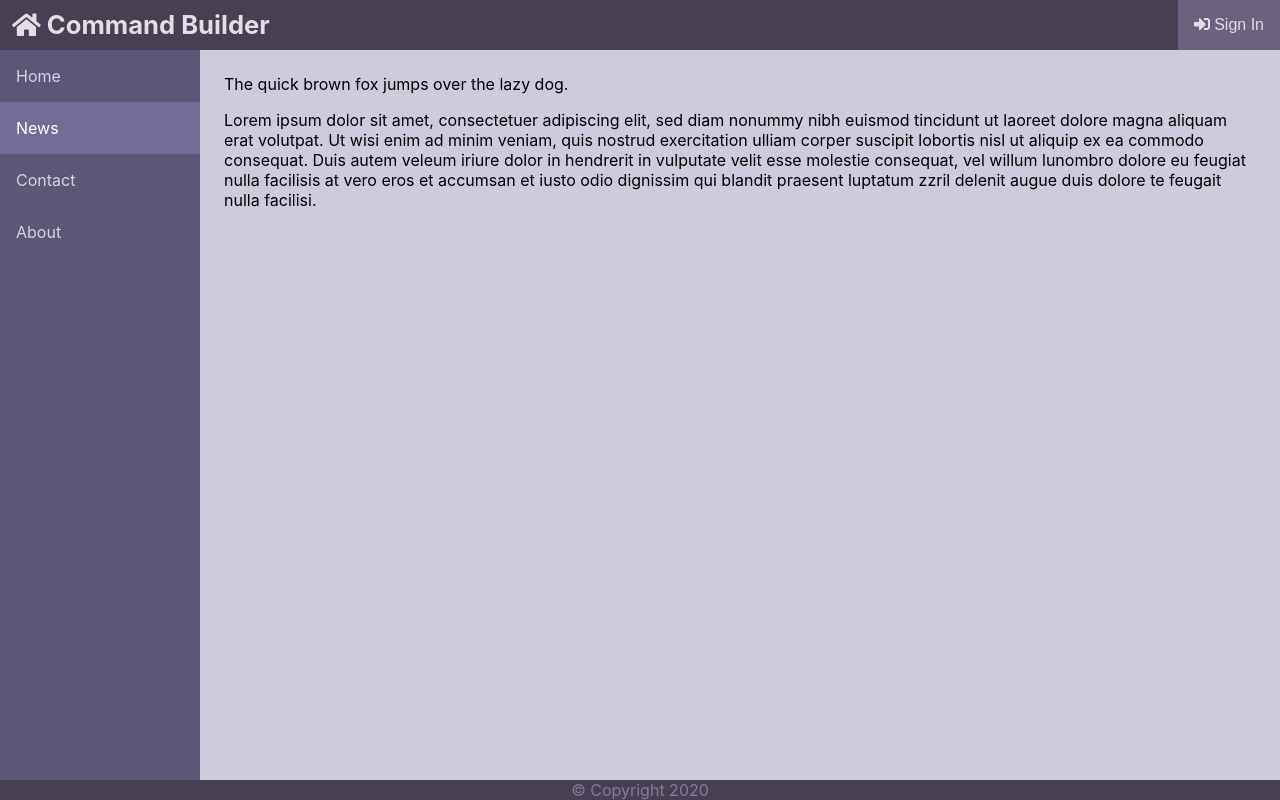
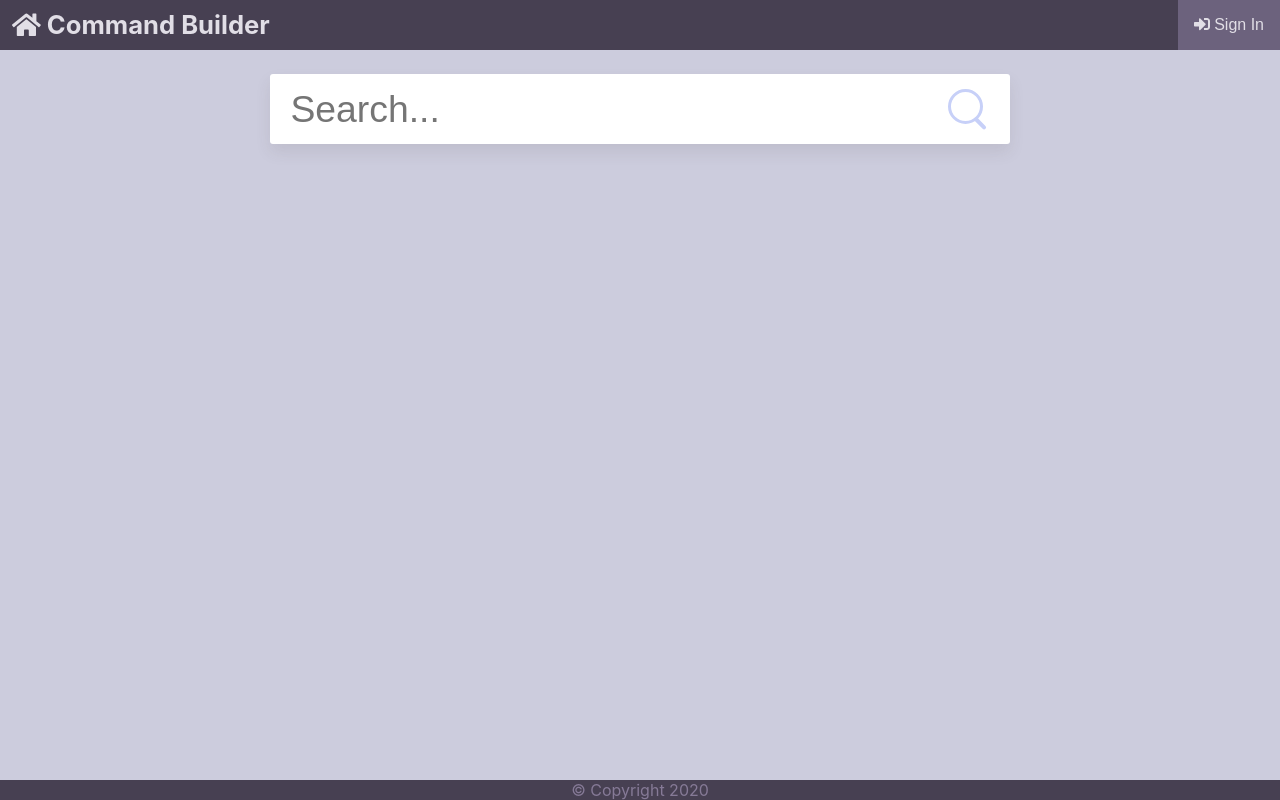
Before and after one commit to vivekweb2013/commandhunt, a React (Create React App) app in the folder gui/: page / in a window 1280 px wide. Built offline with nearby package versions, Linux system fonts and the light colour scheme.

Commit message:
Create a basic finder view for searching commands

```diff
--- a/gui/src/App.js
+++ b/gui/src/App.js
@@ -15,7 +15,6 @@ function App() {
     <React.Fragment>
       <Header />
       <div className="main-container">
-        <Sidebar />
         <Content />
       </div>
       <Footer />
--- a/gui/src/components/Content.js
+++ b/gui/src/components/Content.js
@@ -1,14 +1,12 @@
 import React, { Component } from 'react';
 import './Content.scss';
+import Finder from './Finder';
 
 class Content extends Component {
     render() {
         return (
             <div className="content">
-                The quick brown fox jumps over the lazy dog.
-                <p>
-                    Lorem ipsum dolor sit amet, consectetuer adipiscing elit, sed diam nonummy nibh euismod tincidunt ut laoreet dolore magna aliquam erat volutpat. Ut wisi enim ad minim veniam, quis nostrud exercitation ulliam corper suscipit lobortis nisl ut aliquip ex ea commodo consequat. Duis autem veleum iriure dolor in hendrerit in vulputate velit esse molestie consequat, vel willum lunombro dolore eu feugiat nulla facilisis at vero eros et accumsan et iusto odio dignissim qui blandit praesent luptatum zzril delenit augue duis dolore te feugait nulla facilisi.
-                </p>
+                <Finder />
             </div>
 
         )
--- /dev/null
+++ b/gui/src/components/Finder.js
@@ -0,0 +1,18 @@
+import React, { Component } from 'react';
+import './Finder.scss';
+
+export default class Finder extends Component {
+    render() {
+        return (
+            <div className="finder">
+                <fieldset className="search-box-container">
+                    <input type="text" placeholder="Search..." className="field" />
+                    <div className="icons-container">
+                        <div className="icon-search"></div>
+                        <div className="icon-close"> </div>
+                    </div>
+                </fieldset>
+            </div>
+        )
+    }
+}
--- /dev/null
+++ b/gui/src/components/Finder.scss
@@ -0,0 +1,98 @@
+$cornflower-blue: #6078ea;
+$cubic-bezier: cubic-bezier(0.694, 0.048, 0.335, 1);
+$search-box-container-height: 70px;
+$search-field-font-size: ($search-box-container-height/30px * 1rem);
+
+.finder {
+  .search-box-container {
+    border: 0;
+    height: $search-box-container-height;
+    margin: 0 auto;
+    padding: 0;
+    position: relative;
+    width: 60%;
+
+    .field {
+      background: white;
+      border: 0;
+      border-radius: 3px;
+      box-shadow: 0px 8px 15px rgba(#4b4848, 0.1);
+      font-size: $search-field-font-size;
+      height: 100%;
+      padding: 10px $search-box-container-height 10px 20px;
+      transition: all 0.4s ease;
+      width: 100%;
+      &:focus {
+        box-shadow: 0px 9px 20px rgba(#4b4848, 0.3);
+        outline: none;
+        + .icons-container {
+          .icon-close {
+            opacity: 1;
+            transform: translateX(0);
+          }
+          .icon-search {
+            opacity: 0;
+            transform: translateX(200%);
+          }
+        }
+      }
+    }
+
+    .icons-container {
+      height: inherit;
+      overflow: hidden;
+      position: absolute;
+      right: 0px;
+      top: 0px;
+      width: $search-box-container-height;
+
+      .icon-close {
+        cursor: pointer;
+        height: 60%;
+        left: 8px;
+        opacity: 0;
+        position: absolute;
+        top: 50%;
+        transform: translateX(-200%);
+        transition: opacity 0.25s ease, transform 0.43s $cubic-bezier;
+        width: 60%;
+        &:before,
+        &:after {
+          background-color: $cornflower-blue;
+          content: "";
+          height: 2px;
+          left: 0px;
+          position: absolute;
+          transform: rotate(45deg);
+          width: 100%;
+        }
+        &:after {
+          transform: rotate(-45deg);
+        }
+      }
+
+      .icon-search {
+        border: 3px solid mix($cornflower-blue, white, 35%);
+        border-radius: 50%;
+        bottom: -22%;
+        height: 50%;
+        left: 8px;
+        opacity: 1;
+        position: relative;
+        transition: opacity 0.25s ease, transform 0.43s $cubic-bezier;
+        width: 50%;
+        &:after {
+          background-color: mix($cornflower-blue, white, 35%);
+          border-radius: 3px;
+          bottom: -30%;
+          content: "";
+          height: 50%;
+          position: absolute;
+          right: -2px;
+          transform: rotate(-45deg);
+          width: 4px;
+        }
+      }
+    }
+  }
+}
```
